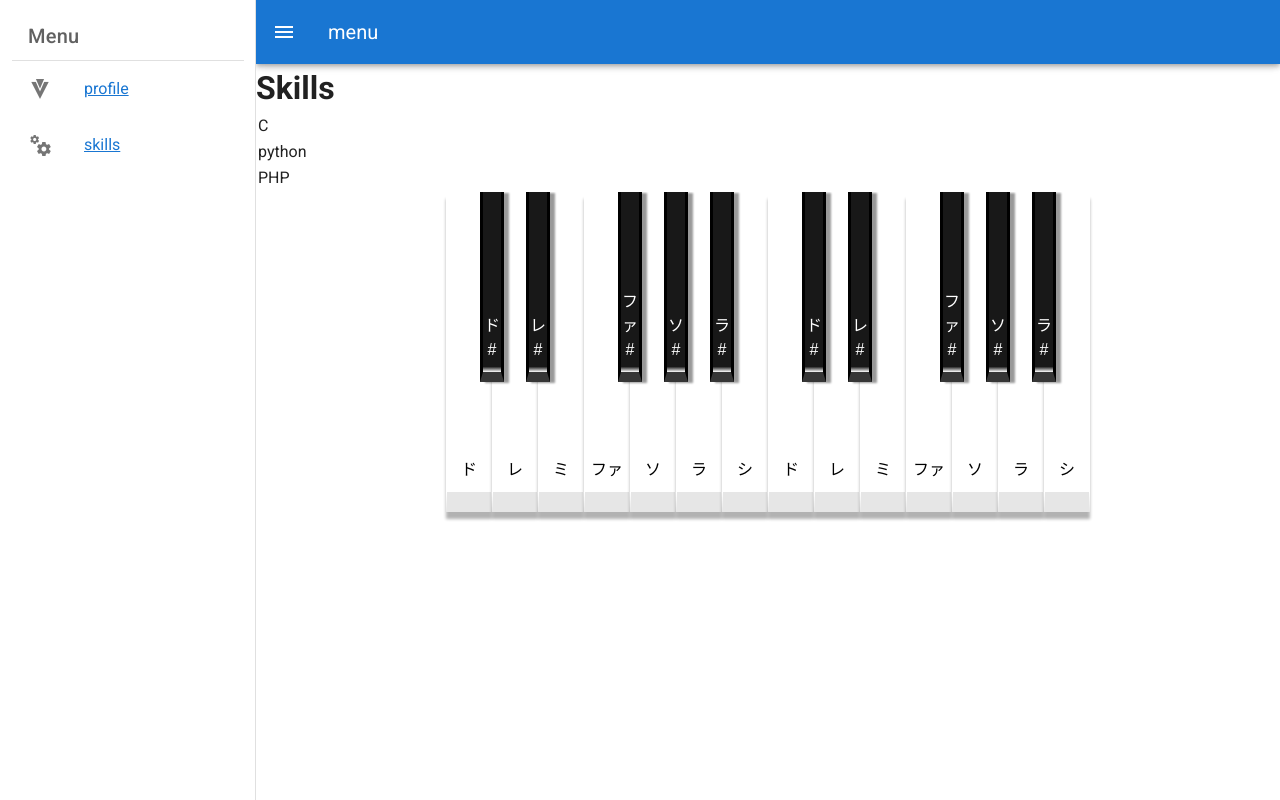
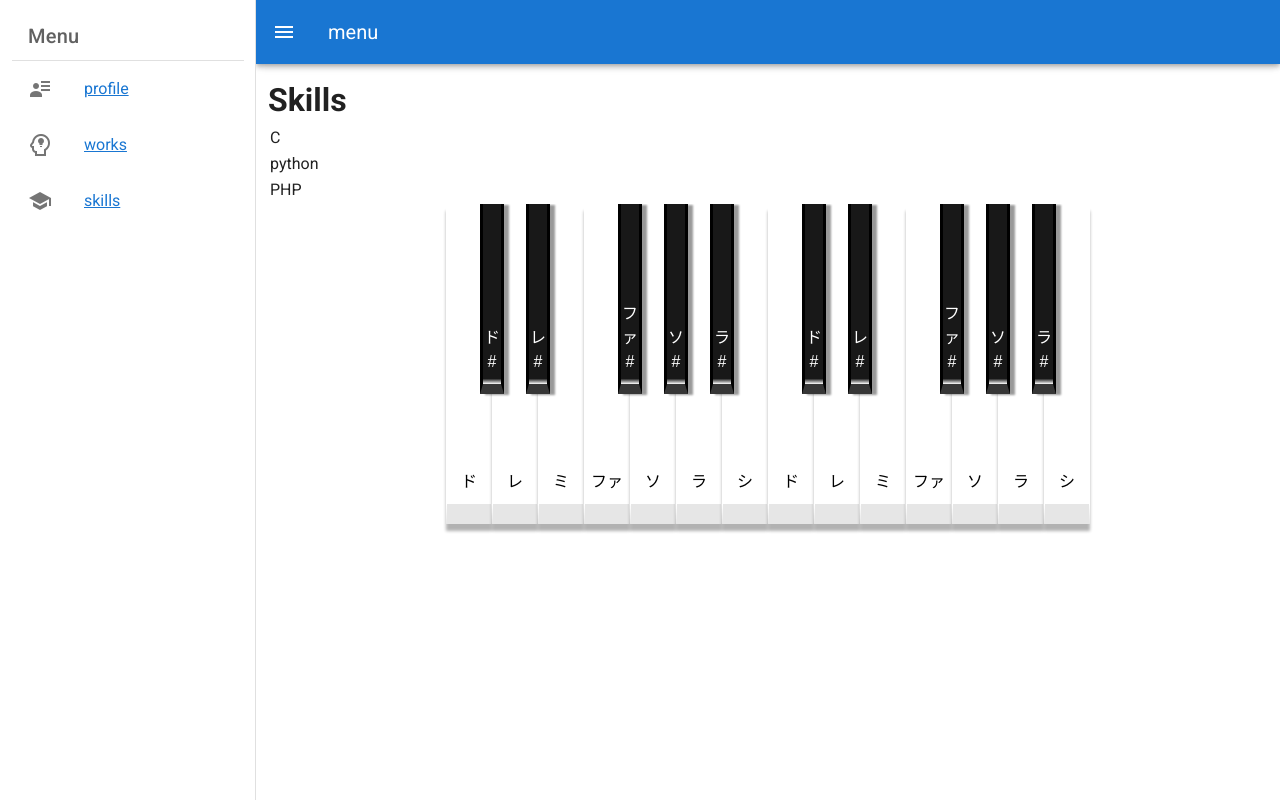
Before and after one commit to RikuMats/RikuMats.github.io, a Vue app in the folder portfolio/: page /skills in a window 1280 px wide. Built offline with nearby package versions, Linux system fonts and the light colour scheme.

Commit message:
add icon

```diff
--- a/portfolio/src/App.vue
+++ b/portfolio/src/App.vue
@@ -30,7 +30,9 @@
       <v-toolbar-title>menu</v-toolbar-title>
     </v-app-bar>
     <v-main>
-      <router-view />
+      <v-container>
+        <router-view />
+      </v-container>
     </v-main>
   </v-app>
 </template>
@@ -46,12 +48,17 @@ export default Vue.extend({
     menu_items: [
       {
         name: "profile",
-        icon: "mdi-vuetify",
+        icon: "mdi-account-details",
         linkAddr: "/",
       },
       {
+        name: "works",
+        icon: "mdi-head-lightbulb-outline",
+        linkAddr: "/works",
+      },
+      {
         name: "skills",
-        icon: "mdi-cogs",
+        icon: "mdi-school",
         linkAddr: "/skills",
       },
     ], //
--- a/portfolio/src/views/ProfileView.vue
+++ b/portfolio/src/views/ProfileView.vue
@@ -3,15 +3,13 @@
     <h1>Profile</h1>
     <img alt="temporary img" src="../assets/logo.png" />
     <p>name: Riku</p>
-    <HelloWorld :mess="test"></HelloWorld>
   </div>
 </template>
 
 <script lang="ts">
 import { Component, Vue } from "vue-property-decorator";
-import HelloWorld from "@/components/HelloWorld.vue";
 @Component({
-  components: { HelloWorld },
+  components: {},
 })
 export default class ProfileView extends Vue {}
 </script>
```
